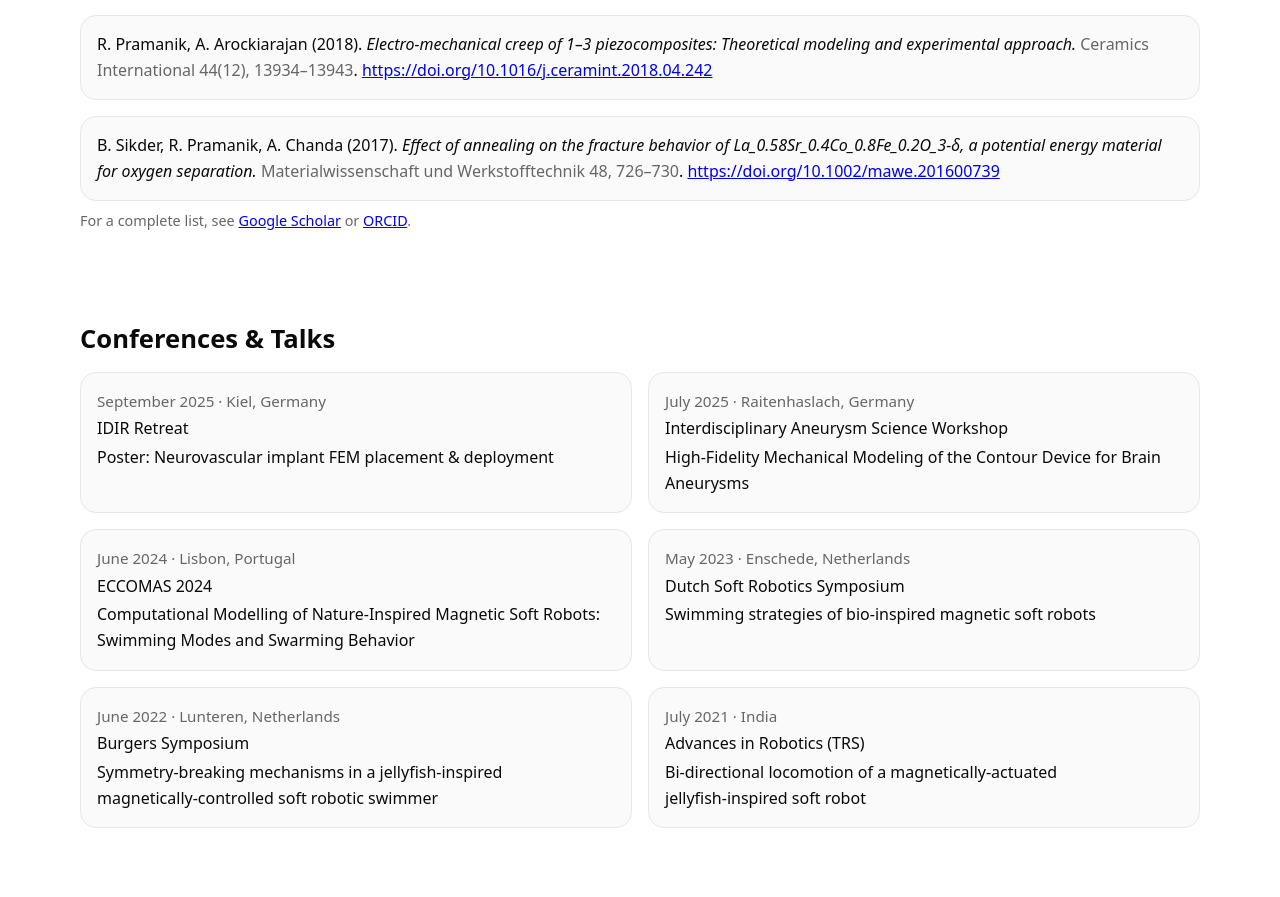
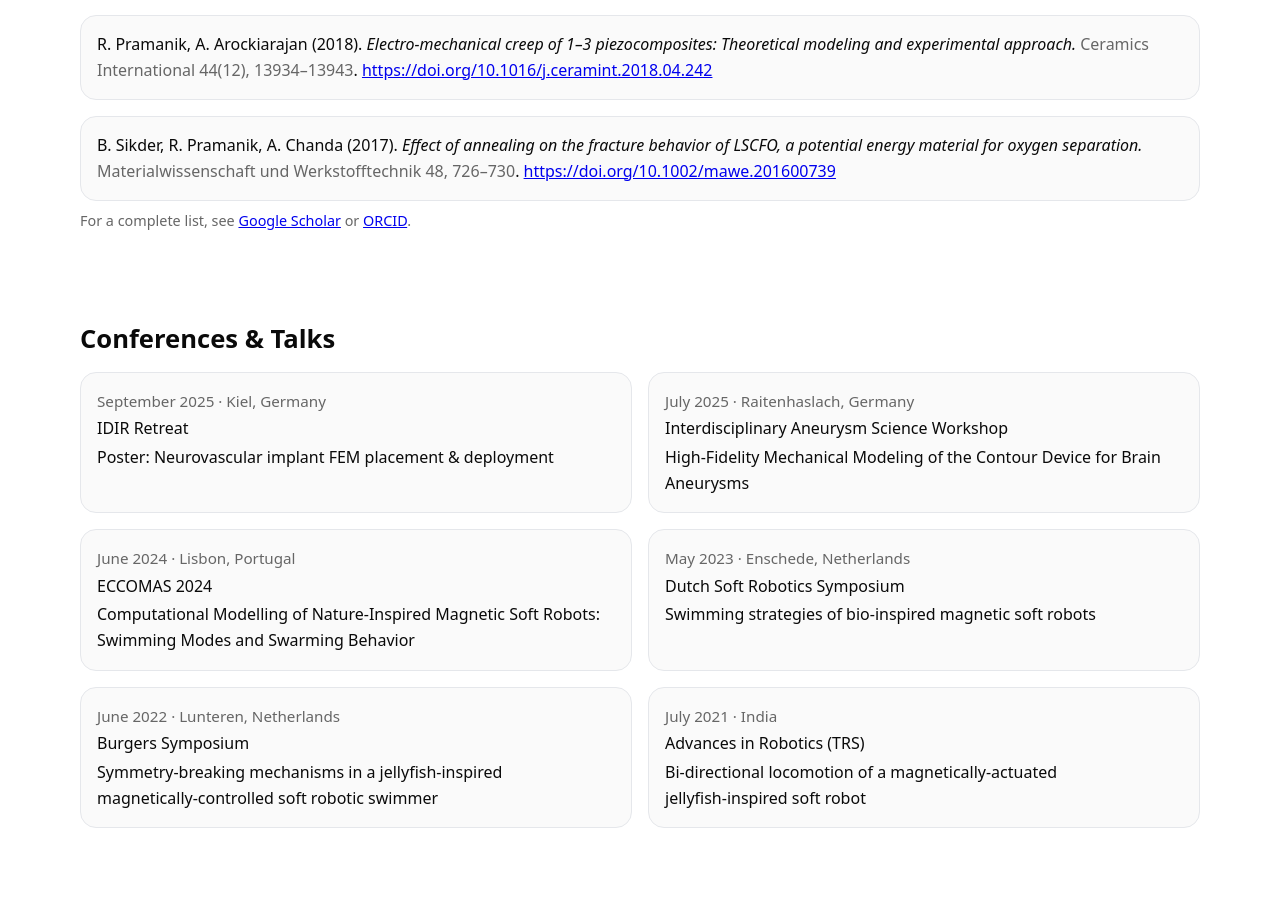
Before and after one commit to rpfsibrain/rpfsibrain.github.io, a plain HTML site: page index.html in a window 1280 px wide. Shown: the part 3480-4377 px from the top of the page. Drawn offline with Linux system fonts and the light colour scheme.

Commit message:
Update index.html

```diff
--- a/index.html
+++ b/index.html
@@ -202,7 +202,7 @@
 
         <!-- 2017 -->
         <li class="card">
-          <p class="pub">B. Sikder, R. Pramanik, A. Chanda (2017). <em>Effect of annealing on the fracture behavior of La_0.58Sr_0.4Co_0.8Fe_0.2O_3-δ, a potential energy material for oxygen separation.</em> <span class="muted">Materialwissenschaft und Werkstofftechnik 48, 726–730</span>. <a href="https://doi.org/10.1002/mawe.201600739" target="_blank" rel="noreferrer">https://doi.org/10.1002/mawe.201600739</a></p>
+          <p class="pub">B. Sikder, R. Pramanik, A. Chanda (2017). <em>Effect of annealing on the fracture behavior of LSCFO, a potential energy material for oxygen separation.</em> <span class="muted">Materialwissenschaft und Werkstofftechnik 48, 726–730</span>. <a href="https://doi.org/10.1002/mawe.201600739" target="_blank" rel="noreferrer">https://doi.org/10.1002/mawe.201600739</a></p>
         </li>
       </ul>
       <p class="muted" style="font-size:.9rem;margin-top:.5rem">For a complete list, see <a class="underline" href="https://scholar.google.com/citations?hl=en&user=YFYCU00AAAAJ&view_op=list_works&sortby=pubdate" target="_blank" rel="noreferrer">Google Scholar</a> or <a class="underline" href="https://orcid.org/0000-0002-3310-2172" target="_blank" rel="noreferrer">ORCID</a>.</p>
```
